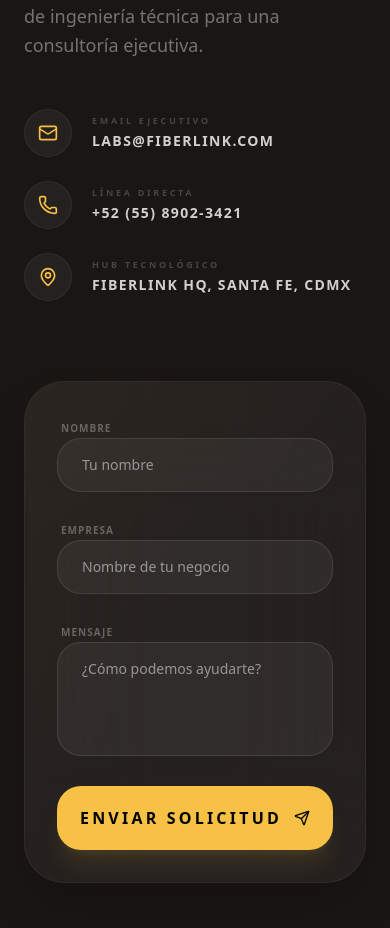
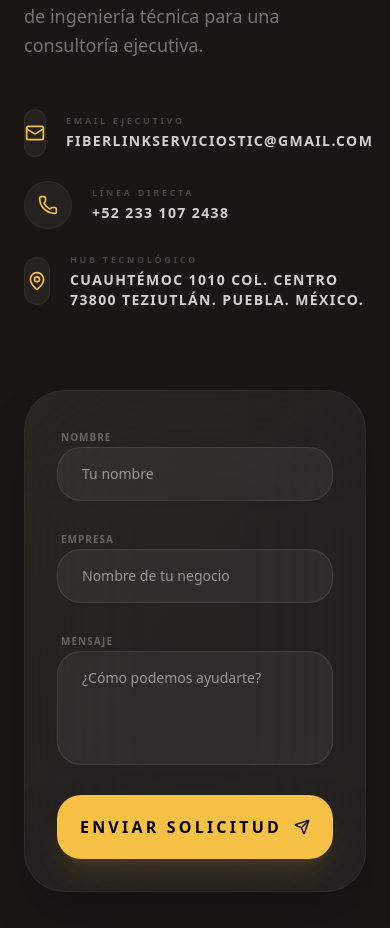
Before and after one commit to jonathanhdezf/techtortilleria, a Next.js app: page / in a window 390 px wide. Shown: the part 4708-5636 px from the top of the page. Built offline with nearby package versions, Linux system fonts and the light colour scheme.

Commit message:
Update contact information (email, phone, address) on landing page

```diff
--- a/src/app/page.tsx
+++ b/src/app/page.tsx
@@ -112,9 +112,9 @@ export default function Home() {
             </p>
 
             <div className="space-y-6">
-              <ContactInfo icon={<Mail className="w-5 h-5" />} label="Email Ejecutivo" value="labs@fiberlink.com" />
-              <ContactInfo icon={<Phone className="w-5 h-5" />} label="Línea Directa" value="+52 (55) 8902-3421" />
-              <ContactInfo icon={<MapPin className="w-5 h-5" />} label="Hub Tecnológico" value="Fiberlink HQ, Santa Fe, CDMX" />
+              <ContactInfo icon={<Mail className="w-5 h-5" />} label="Email Ejecutivo" value="fiberlinkserviciostic@gmail.com" />
+              <ContactInfo icon={<Phone className="w-5 h-5" />} label="Línea Directa" value="+52 233 107 2438" />
+              <ContactInfo icon={<MapPin className="w-5 h-5" />} label="Hub Tecnológico" value="Cuauhtémoc 1010 Col. Centro 73800 Teziutlán. Puebla. México." />
             </div>
           </div>
 
```
